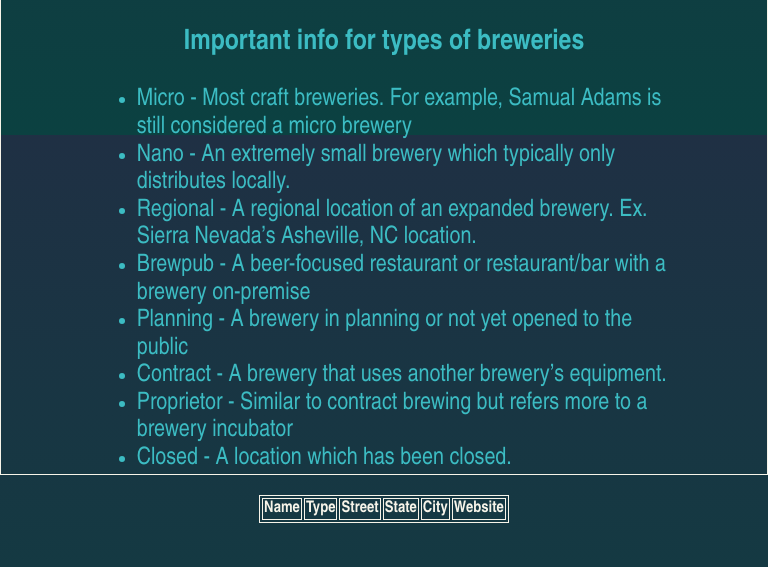
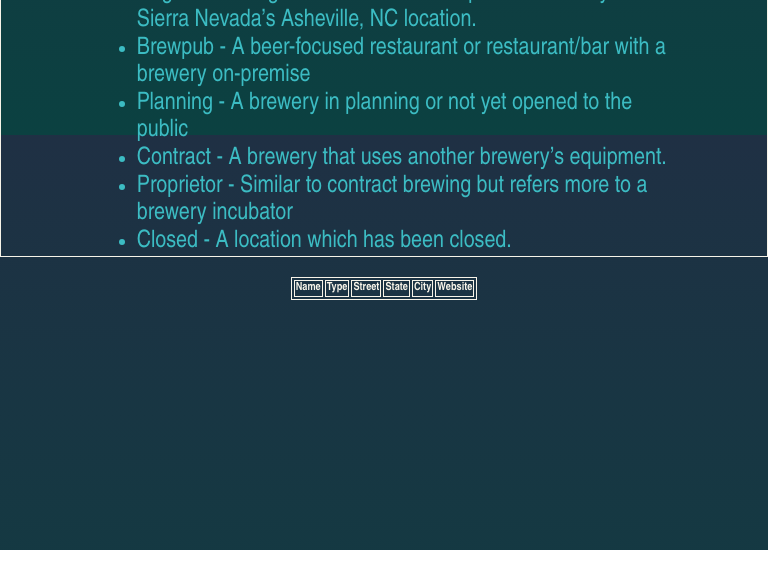
Before and after one commit to Jamaalwbrown/Brewery-Finder, a plain HTML site: page index.html in a window 768 px wide. Shown: the part 665-1232 px from the top of the page. Drawn offline with Linux system fonts and the light colour scheme.

Commit message:
Adjust font sizing for media queries

```diff
--- a/css/style.css
+++ b/css/style.css
@@ -14,7 +14,7 @@
 body {
   color: #3CBCC3;
   text-align: center;
-  font-size: 1.8rem;
+  font-size: 2rem;
   font-family: 'Franklin Gothic Light', 'Arial Narrow', Arial, sans-serif;
   height: 150vh;
   background: linear-gradient(#1F3044, #0B4141);
@@ -24,9 +24,7 @@ body {
 }
 
 main {
-  /* margin-left: auto;
-  margin-right: auto; */
-  /* width: 100%; */
+  font-size: 1em;
 }
 
 img{
@@ -43,7 +41,7 @@ table, th, td {
   border: 1px solid #F7F4E9;
   background-color: transparent;
   color: #F7F4E9;
-  font-size: 1.2rem;
+  font-size: 1em;
 }
 
 .search-button {
@@ -96,24 +94,19 @@ a:visited {
 /******************************************
 /* MEDIA QUERIES
 /*******************************************/
-@media screen and (max-width: 480px) {
+@media screen and (max-width: 1330px) {
+  table, th, td {
+    font-size: 0.8em;
+  }
+}
+
+@media screen and (min-width: 481px) and (max-width: 900px) {
   main {
-    font-size: 1.2rem
+    font-size: 0.7rem
   }
 
   table, th, td {
-    max-width: 420px;
+
     font-size: 0.7rem;
   }
 }
-
-@media screen and (min-width: 481px) and (max-width: 768px) {
-  main {
-    font-size: 1.5rem
-  }
-
-  table, th, td {
-    max-width: 420px;
-    font-size: 1rem;
-  }
-}
```
